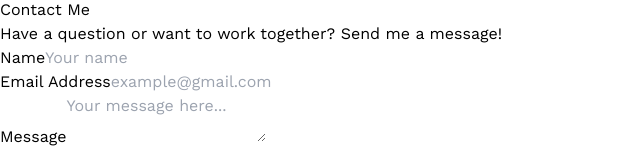
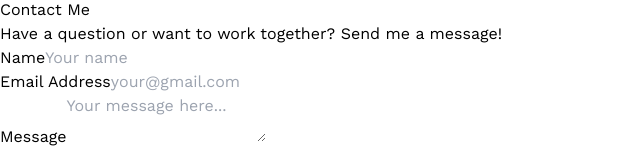
Before and after one commit to keshavkumar143/Portfolio-Site-, a React (Vite) app in the folder keshavkumar/: page /contact in a window 1280 px wide. Shown: the part 380-532 px from the top of the page, without its empty margins (0-640 px from the left). Built offline with nearby package versions, Linux system fonts and the light colour scheme.

Commit message:
Update contact.jsx

```diff
--- a/keshavkumar/src/Components/Contact/contact.jsx
+++ b/keshavkumar/src/Components/Contact/contact.jsx
@@ -98,7 +98,7 @@ function Contact() {
                 className="shadow appearance-none border rounded w-full py-2 px-3 text-black leading-tight focus:outline-none focus:shadow-outline bg-gray-200 placeholder-gray-400"
                 id="email"
                 type="email"
-                placeholder="example@gmail.com"
+                placeholder="your@gmail.com"
                 value={formData.email}
                 onChange={handleChange}
               />
```
